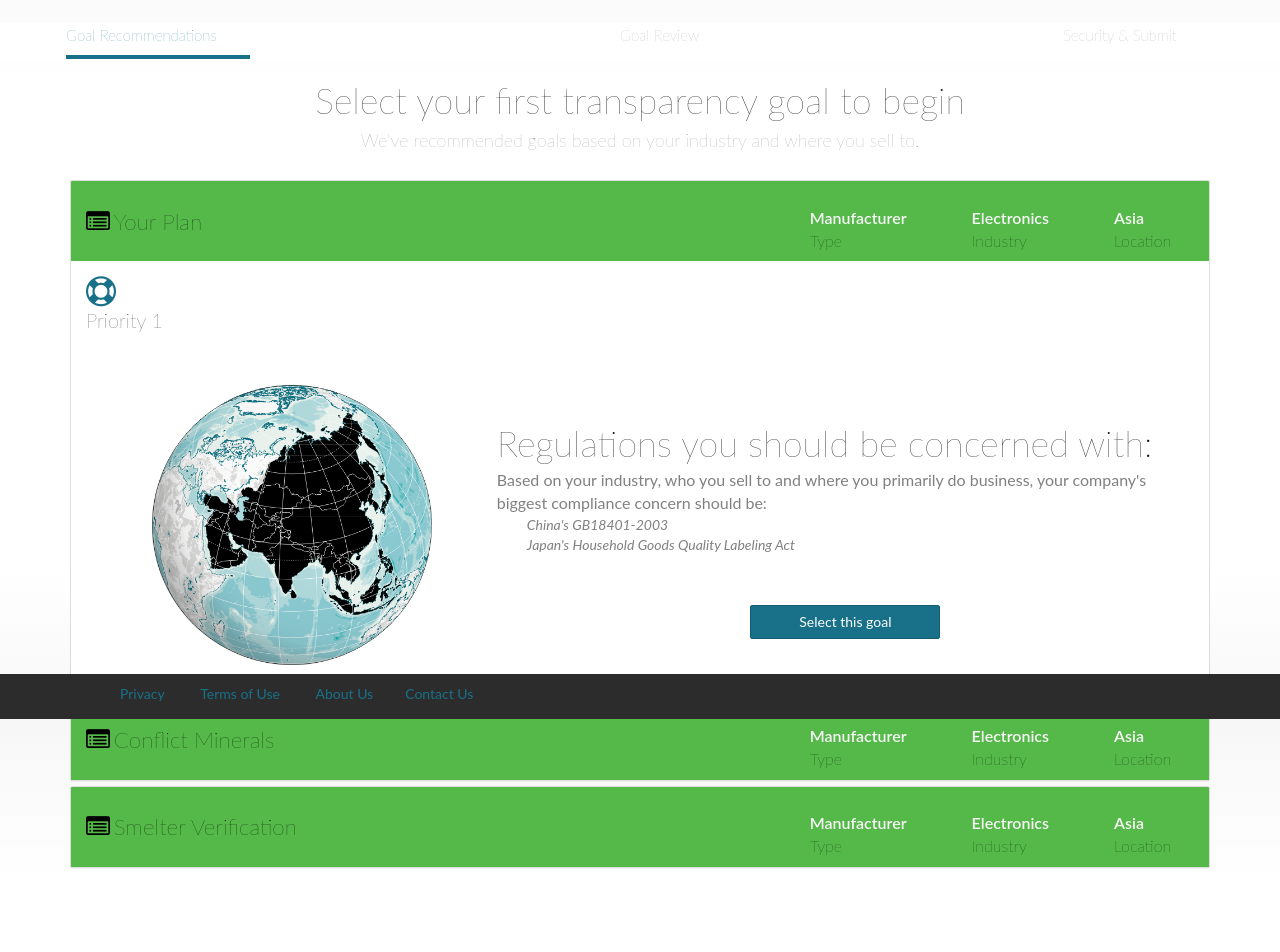
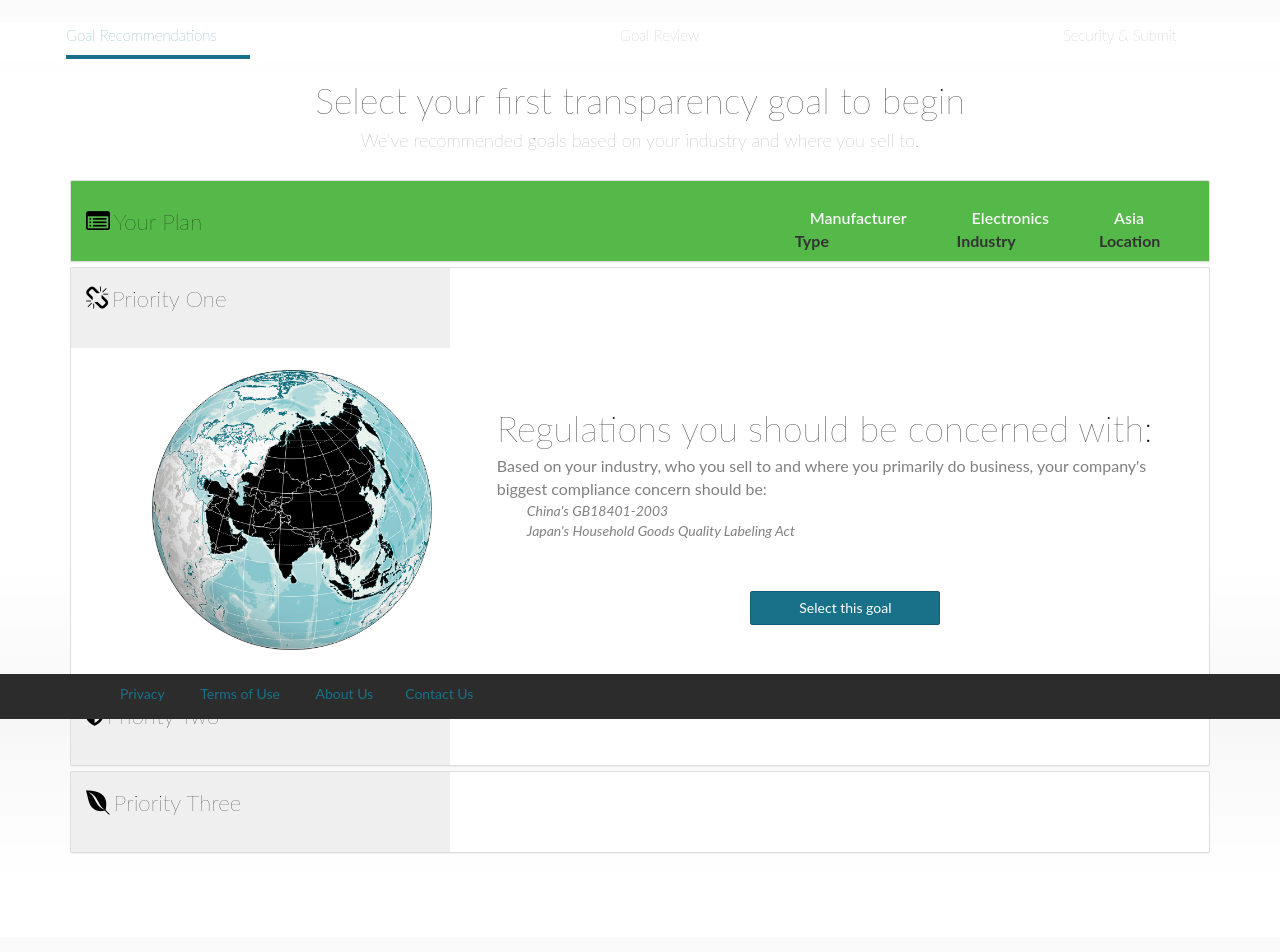
Before and after one commit to JonRichardson/SIProject, a PHP site: page / in a window 1280 px wide. Shown: the part 81-1033 px from the top of the page. After the commit the page ends 934 px from the top, so only its background shows below. Run offline with PHP 8.4, Linux system fonts and the light colour scheme; some libraries are stand-ins or nearby versions.

Commit message:
added a header panel to index page and styled remaining panels to match betterment

```diff
--- a/index.html
+++ b/index.html
@@ -5,10 +5,11 @@
     <link rel="stylesheet" type="text/css" href="app.css">
     <!-- This is the stylesheet for us -->
     <link rel="stylesheet" type="text/css" href="test.css">
+    <script type="text/javascript" src="project.js"></script>
     <!-- This is the javaScript file for the onboarding functionality -->
-    <script type="text/javascript" src="test.js"></script>
+    <!-- <script type="text/javascript" src="test.js"></script> -->
     <!-- This is the script for jquery -->
-    <script src="https://ajax.googleapis.com/ajax/libs/jquery/1.11.3/jquery.min.js"></script>
+    <script src="https://ajax.googleapis.com/ajax/libs/jquery/2.2.0/jquery.min.js"></script>
     <!-- meta data -->
     <meta charset="utf-8">
     <meta http-equiv="X-UA-Compatible" content="IE=edge">
@@ -98,85 +99,14 @@
 <!-- Collapsable panels below -->
   <div class="container">
     <div class="panel-group" id="accordion">
-
       <div class="panel panel-default">
-     <a class="accordion-toggle yourPlan" data-toggle="collapse" data-parent="#accordion" href="#collapseOne">
           <div class="panel-heading customPanel">
             <h4 class="panel-title">
               <div class="row">
                 <div class="col-sm-6">
                   </br>
                   <i class="fa fa-list-alt panelIcon" aria-hidden="true"></i>
-                <span>Your Plan</span>
-
-            </div>
-            <div class="col-sm-6">
-            </br>
-              <div style="text-align: right" class="pull-right">
-                <table style="width:100%">
-                    <tr>
-                      <td class="inputPageVariables">Manufacturer</td>
-                      <td></td>
-                      <td class="inputPageVariables">Electronics</td>
-                      <td></td>
-                      <td class="inputPageVariables">Asia</td>
-                      <td></td>
-                    </tr>
-                    <tr>
-                      <th class="tableLabels">Type</th>
-                      <th> </th>
-                      <th class="tableLabels">Industry</th>
-                      <th> </th>
-                      <th class="tableLabels">Location</th>
-                      <th> </th>
-                    </tr>
-                </table>
-              </div>
-            </div>
-        </div>
-       </h4>
-      </div>
-    </a>
-    <div id="collapseOne" class="panel-collapse collapse in">
-      <div class="panel-body fixed-panel">
-        <div class="iconDiv">
-          <i class="fa fa-life-ring" aria-hidden="true"></i> <span class="priority">Priority 1</span>
-          </br>
-        </div></br>
-        <div class="mapDiv2">
-          <img id="map" src="asia_globe.png" height="280" width="280">
-        </div>
-        </br>
-        </br>
-        <span class="regulations">Regulations you should be concerned with:</span></br>
-        <span class="industry">Based on your industry, who you sell to and where you primarily do business, your company's biggest compliance concern should be:</span>
-
-          <ul class="regList">
-            <li><em>China's GB18401-2003</em></li>
-            <li><em>Japan's Household Goods Quality Labeling Act</em></li>
-            <!-- <li class="moreItems"><a href="register.html" data-toggle="modal" data-target="#myModal"> + 6 more items ...</a></li> -->
-          </ul>
-      </br>
-      </br>
-
-    <div class="button">
-      <button class="btn btn-primary" type="submit" onclick="location.href='index2.html'" style="width: 190px;">Select this goal</button>
-    </div>
-  </div>
- </div>
-</div>
-
-<!-- Div 1 -->
-<!-- Div 2 -->
-<div class="panel panel-default">
-  <a class="accordion-toggle yourPlan" data-toggle="collapse" data-parent="#accordion" href="#collapse2">
-    <div class="panel-heading customPanel">
-      <h4 class="panel-title">
-        <div class="row">
-          <div class="col-sm-6">
-          </br>
-            <i class="fa fa-list-alt panelIcon" aria-hidden="true"></i>
-              <span style="text-align: left;"> Conflict Minerals</span>
+                    <span class="mainPanelLabel"> Your Plan</span>
                 </div>
 
                 <div class="col-sm-6">
@@ -205,6 +135,67 @@
             </h4>
           </div>
         </a>
+      </div>
+    <div class="panel panel-default">
+      <a class="accordion-toggle yourPlan" data-toggle="collapse" data-parent="#accordion" href="#collapseOne">
+        <div class="panel-heading expandPanel">
+          <h4 class="panel-title">
+            <div class="row">
+              <div class="col-sm-4 greyBox">
+              </br>
+                <i class="fa fa-chain-broken panelIcon" aria-hidden="true"></i>
+                <span>Priority One</span>
+              </div>
+              <div class="col-sm-4">
+              </div>
+              <div class="col-sm-4">
+              </div>
+            </div>
+          </h4>
+        </div>
+      </a>
+      <div id="collapseOne" class="panel-collapse collapse in">
+        <div class="panel-body fixed-panel">
+          <div class="mapDiv2">
+            <img id="map" src="asia_globe.png" height="280" width="280">
+          </div>
+          </br>
+          </br>
+          <span class="regulations">Regulations you should be concerned with:</span></br>
+          <span class="industry">Based on your industry, who you sell to and where you primarily do business, your company's biggest compliance concern should be:</span>
+            <ul class="regList">
+              <li><em>China's GB18401-2003</em></li>
+              <li><em>Japan's Household Goods Quality Labeling Act</em></li>
+              <!-- <li class="moreItems"><a href="register.html" data-toggle="modal" data-target="#myModal"> + 6 more items ...</a></li> -->
+            </ul>
+            </br>
+            </br>
+          <div class="button">
+            <button class="btn btn-primary" type="submit" onclick="location.href='index2.html'" style="width: 190px;">Select this goal</button>
+          </div>
+        </div>
+      </div>
+    </div>
+  <!-- Div 1 -->
+  <!-- Div 2 -->
+    <div class="panel panel-default">
+      <a class="accordion-toggle yourPlan" data-toggle="collapse" data-parent="#accordion" href="#collapse2">
+        <div class="panel-heading expandPanel">
+          <h4 class="panel-title">
+            <div class="row">
+              <div class="col-sm-4 greyBox">
+              </br>
+                <i class="fa fa-shield panelIcon" aria-hidden="true"></i>
+                <span>Priority Two</span>
+              </div>
+              <div class="col-sm-4">
+              </div>
+              <div class="col-sm-4">
+              </div>
+            </div>
+          </h4>
+        </div>
+      </a>
       <div id="collapse2" class="panel-collapse collapse">
         <div class="panel-body">Sign up now to review these goals</div>
       </div>
@@ -213,36 +204,17 @@
     <!-- Div 3 -->
     <div class="panel panel-default">
       <a class="accordion-toggle yourPlan" data-toggle="collapse" data-parent="#accordion" href="#collapse3">
-      <div class="panel-heading customPanel">
+        <div class="panel-heading expandPanel">
           <h4 class="panel-title">
             <div class="row">
-            <div class="col-sm-6">
+              <div class="col-sm-4 greyBox">
               </br>
-              <i class="fa fa-list-alt panelIcon" aria-hidden="true"></i>
-                <span style="text-align: left;"> Smelter Verification</span>
+                <i class="fa fa-envira panelIcon" aria-hidden="true"></i>
+                <span>Priority Three</span>
               </div>
-
-            <div class="col-sm-6">
-             </br>
-                  <div style="text-align: right" class="pull-right">
-                  <table style="width:100%">
-                  <tr>
-                    <td class="inputPageVariables">Manufacturer</td>
-                    <td></td>
-                    <td class="inputPageVariables">Electronics</td>
-                    <td></td>
-                    <td class="inputPageVariables">Asia</td>
-                    <td></td>
-                  </tr>
-                  <tr>
-                    <th class="tableLabels">Type</th>
-                    <th> </th>
-                    <th class="tableLabels">Industry</th>
-                    <th> </th>
-                    <th class="tableLabels">Location</th>
-                    <th> </th>
-                  </tr>
-                </table></div>
+              <div class="col-sm-4">
+              </div>
+              <div class="col-sm-4">
               </div>
             </div>
           </h4>
@@ -252,11 +224,8 @@
           <div class="panel-body">Sign up now to review these goals</div>
         </div>
       </div>
-<!-- Div 3 -->
     </div>
   </div>
-
-
 <!-- Modal -->
   <div class="modal fade" id="myModal" tabindex="-1" role="dialog" aria-labelledby="myModalLabel">
     <div class="modal-dialog" role="document">
@@ -273,7 +242,6 @@
       </div>
     </div>
   </div>
-
 <!-- This is an animation for the modal -->
   <script>
       document.addEventListener('DOMContentLoaded', function() {
@@ -286,7 +254,6 @@
           });
       });
   </script>
-
 <!-- This is the sticky footer -->
     <div class="footer navbar-fixed-bottom">
       <div class="container">
@@ -298,6 +265,5 @@
         </ul>
       </div>
     </div>
-
   </body>
 </html>
--- a/project.js
+++ b/project.js
@@ -22,8 +22,12 @@ $(document).ready(function(){
   });
 
   $(".info2").hover(function () {
-  $(".info1").slideToggle("slow");
+    $(".info1").slideToggle("slow");
   });
+
+  // $(".accordion-toggle.yourPlan").click(function () {
+  //   $(".greyBox").hide();
+  // });
 
   $(function () {
 
--- a/test.css
+++ b/test.css
@@ -107,10 +107,12 @@
   border: 1px solid #ddd;
 }
 
-.fa-list-alt.panelIcon {
+.fa-list-alt.panelIcon, .fa-chain-broken.panelIcon, .fa-shield.panelIcon, .fa-envira.panelIcon {
   color: black;
   font-size: 1.5em;
 }
+
+.fa-chain-broken.panelIcon
 
 .tableLabels {
   padding: 0 15px 0 15px;
@@ -337,10 +339,6 @@ display: block;
   text-decoration: none
 }
 
-.fa-life-ring {
-  color: #187189;
-}
-
 .detailsBtn {
   text-indent: -37px;
 }
@@ -353,12 +351,25 @@ display: block;
   margin-left: 50px;
 }
 
+.mainPanelLabel {
+  color: black;
+  font-size: 1.4em;
+  font-weight: 100;
+}
+
 .accordion-toggle.yourPlan span {
   color: black;
   font-size: 1.4em;
   font-weight: 100;
 }
 
-.panel-heading.customPanel:hover {
+/*.panel-heading.customPanel:hover {
   opacity: 0.8;
+}*/
+
+.col-sm-4.greyBox {
+  background-color: #EFEFEF;
+  height: 100%;
+  margin-top: -10px;
+  padding-bottom: 36px;
 }
--- a/test.js
+++ b/test.js
@@ -1,17 +1,17 @@
-$(document).ready(function(){
-
-function DropDown(el) {
-    this.dd = el;
-    this.initEvents();
-}
-DropDown.prototype = {
-    initEvents : function() {
-        var obj = this;
-
-        obj.dd.on('click', function(event){
-            $(this).toggleClass('active');
-            event.stopPropagation();
-        });
-    }
-}
-};
+// $(document).ready(function(){
+//
+//   function DropDown(el) {
+//       this.dd = el;
+//       this.initEvents();
+//   }
+//   DropDown.prototype = {
+//     initEvents : function() {
+//       var obj = this;
+//
+//       obj.dd.on('click', function(event){
+//           $(this).toggleClass('active');
+//           event.stopPropagation();
+//       });
+//     }
+//   }
+// )};
```
Lines whose indentation alone changed are shown as unchanged.
